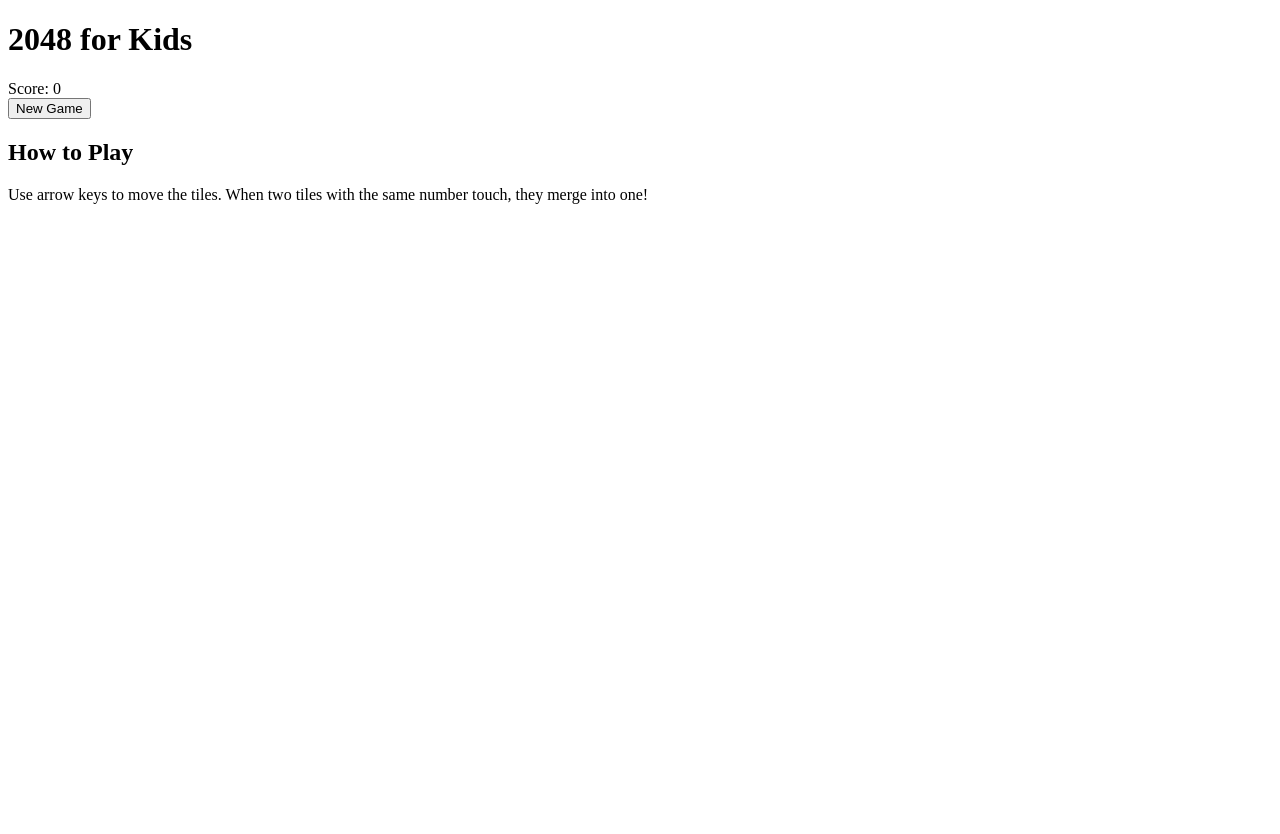
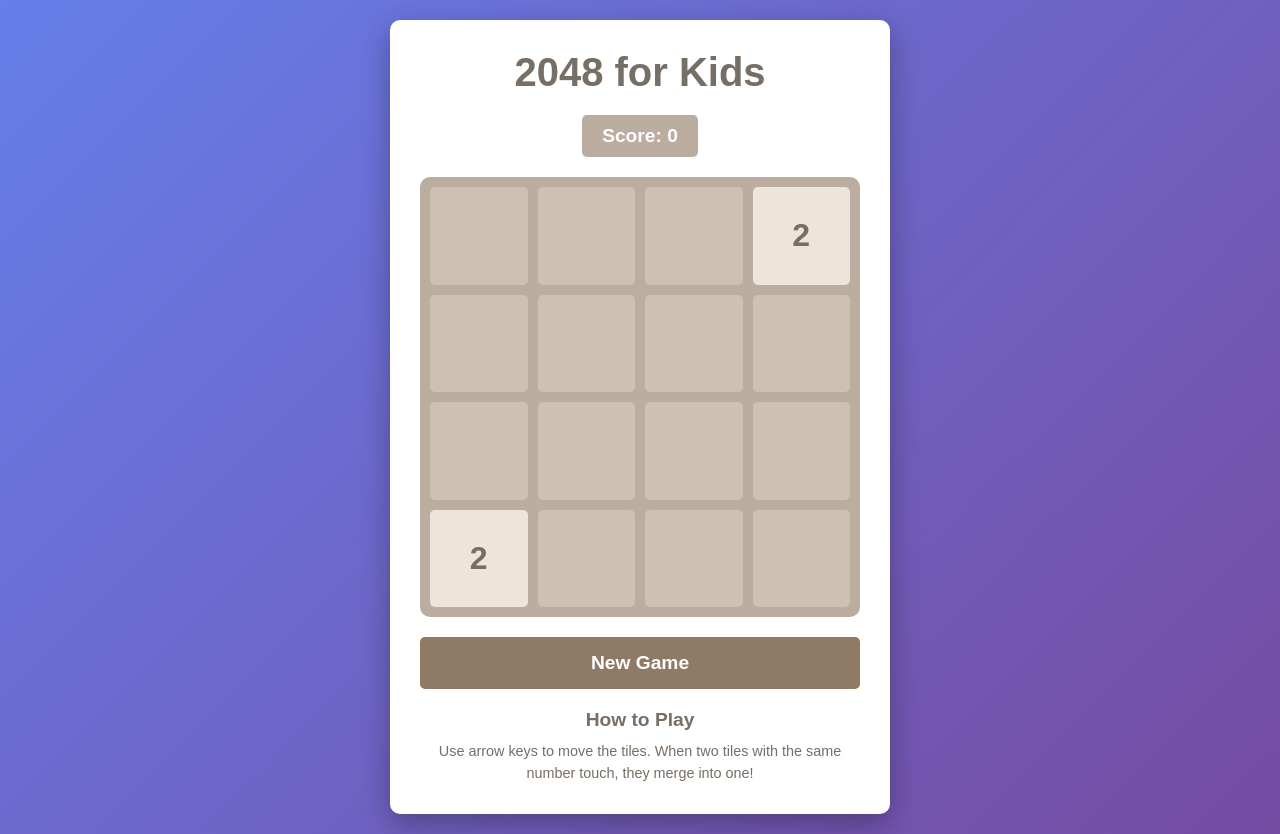
Before and after one commit to falkorichter/2048_with_kids, a plain HTML site: page index_full.html in a window 1280 px wide. Before the commit the page ends 800 px from the top, so only its background shows below. Drawn offline with Linux system fonts and the light colour scheme.

Commit message:
Update stylesheet and script references in HTML

```diff
--- a/index_full.html
+++ b/index_full.html
@@ -4,7 +4,7 @@
     <meta charset="UTF-8">
     <meta name="viewport" content="width=device-width, initial-scale=1.0">
     <title>2048 for Kids</title>
-    <link rel="stylesheet" href="style.css">
+    <link rel="stylesheet" href="style_full.css">
 </head>
 <body>
     <div class="container">
@@ -19,6 +19,6 @@
             <p>Use arrow keys to move the tiles. When two tiles with the same number touch, they merge into one!</p>
         </div>
     </div>
-    <script src="game.js"></script>
+    <script src="game_full.js"></script>
 </body>
 </html>
```
